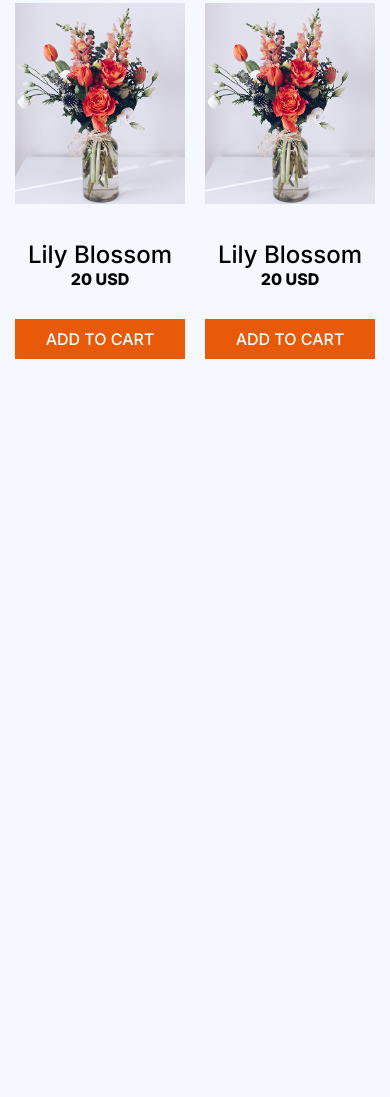
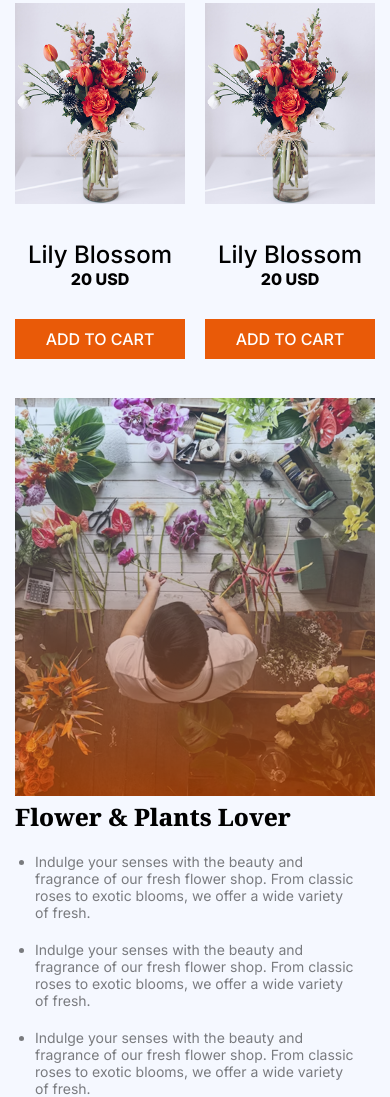
Before and after one commit to Md-Sakib-Rahman/Flower-shop-PH, a plain HTML site: page index.html in a window 390 px wide. Shown: the part 1896-2993 px from the top of the page. Before the commit the page ends 2264 px from the top, so only its background shows below. Drawn offline with Linux system fonts and the light colour scheme.

Commit message:
added flower lover section with mobile responsiveness

```diff
--- a/index.html
+++ b/index.html
@@ -105,6 +105,21 @@
         </div>
     </section>
 
+    <!-- Flower Plant Lover -->
+     <section class="plant-section">
 
+        <div class="plant-img ">
+            <img class="trusted-badge" src="./assets/trusted-badge.png" alt="">
+            <img class="flower-store" src="./assets/flower-store.png" alt="">
+        </div>
+        <div class="plant-text ">
+            <h2 class="noto-serif-bold">Flower & Plants <br class="break">Lover</h2>
+            <ul class="inter-regular">
+                <li>Indulge your senses with the beauty and fragrance of our fresh flower shop. From classic roses to exotic blooms, we offer a wide variety of fresh.</li>
+                <li>Indulge your senses with the beauty and fragrance of our fresh flower shop. From classic roses to exotic blooms, we offer a wide variety of fresh.</li>
+                <li>Indulge your senses with the beauty and fragrance of our fresh flower shop. From classic roses to exotic blooms, we offer a wide variety of fresh.</li>
+            </ul>
+        </div>
+     </section>
 </body>
 </html>
--- a/style.css
+++ b/style.css
@@ -211,3 +211,97 @@ nav{
     font-size: 14px;
     }
 }
+
+/* plant Sectoion css */
+
+
+.plant-section{
+    width: 1140px;
+    margin: auto;
+    margin-top: 210px;
+    display: flex;
+    justify-content: space-between;
+    align-items: center;
+
+}
+.plant-img{
+    position: relative;
+}
+.plant-img .flower-store{
+    width: 540px;
+}
+.plant-text{
+    width: 540px;
+    height: 520px;
+    display: flex;
+    flex-direction: column;
+    justify-content: center;
+    align-items: left;
+    gap: 20px;
+}
+.plant-text h2{
+    font-size: 50px;
+}
+.plant-text ul{
+    font-size: 22px ;
+    color: rgba(0, 0, 0, 0.507);
+}
+.plant-text ul{
+    display: flex;
+    flex-direction: column;
+    justify-content: center;
+    align-items: left;
+    gap: 20px;
+}
+.trusted-badge{
+    width: 280px;
+    position: absolute;
+    top: -20%;
+    right: -20%;
+    animation: rotation 5s linear infinite;
+}
+@keyframes rotation {
+  0%   { transform: rotate(0deg); }
+  50%  { transform: rotate(180deg); }
+  100% { transform: rotate(360deg); }
+}
+
+@media screen and (max-width: 480px) {
+   .plant-section{
+    width: 100%;
+    margin-top: 30px;
+    flex-direction: column;
+    justify-content: center;
+    align-items: left;
+   }
+   .break{
+    display: none;
+   }
+   .plant-img .flower-store{
+    width: 360px;
+    }
+    .plant-text{
+    width: 360px;
+    height: auto;
+
+    }
+    .plant-text h2{
+    font-size: 24px;
+
+    }.plant-text ul{
+    font-size: 14px ;
+    width: 320px;
+    margin: auto;
+    }
+    .plant-text ul{
+    display: flex;
+    flex-direction: column;
+    justify-content: baseline;
+    align-items: left;
+    gap: 20px;
+    }
+    .trusted-badge{
+        display: none;
+    }
+
+}
```
